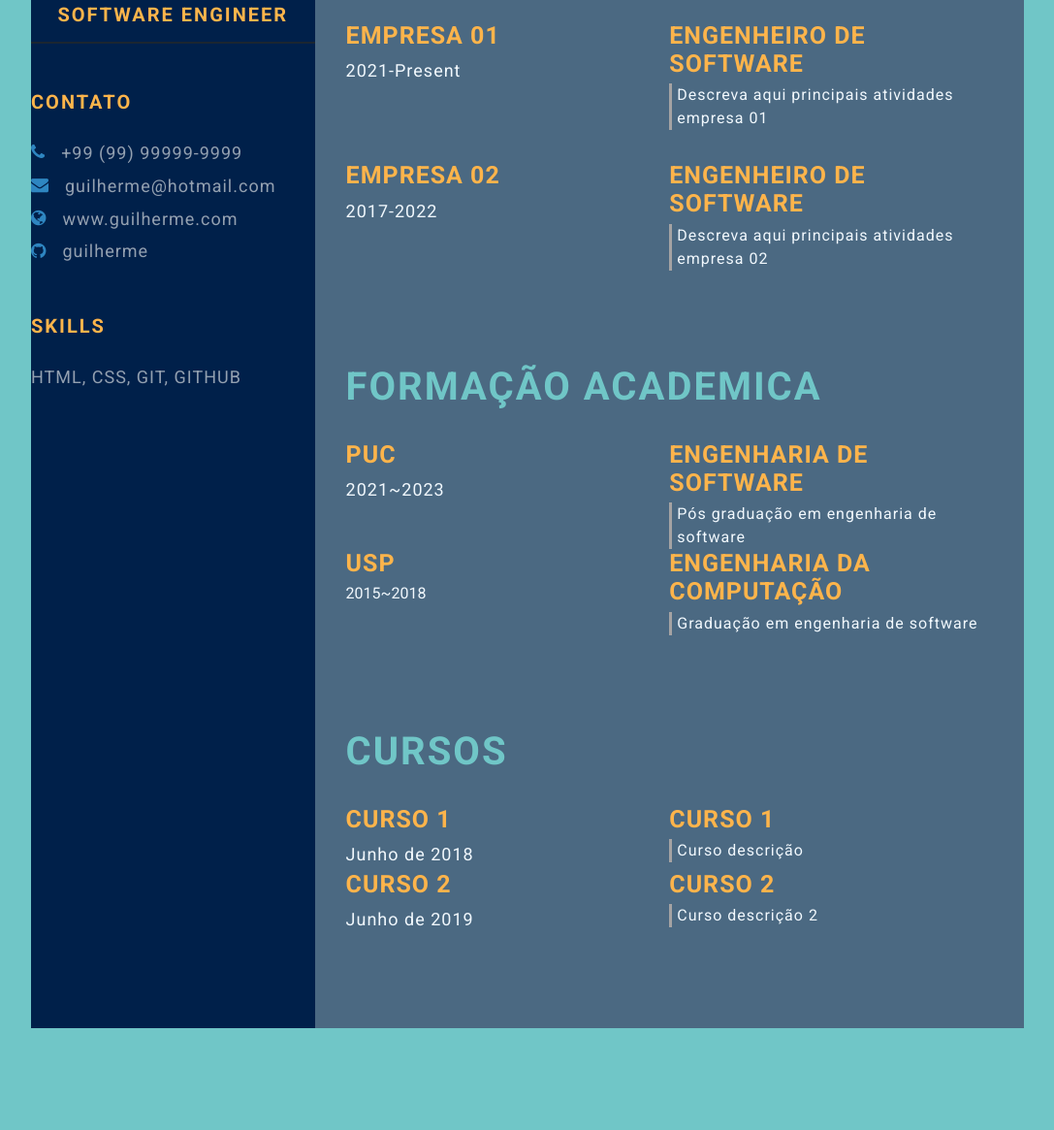
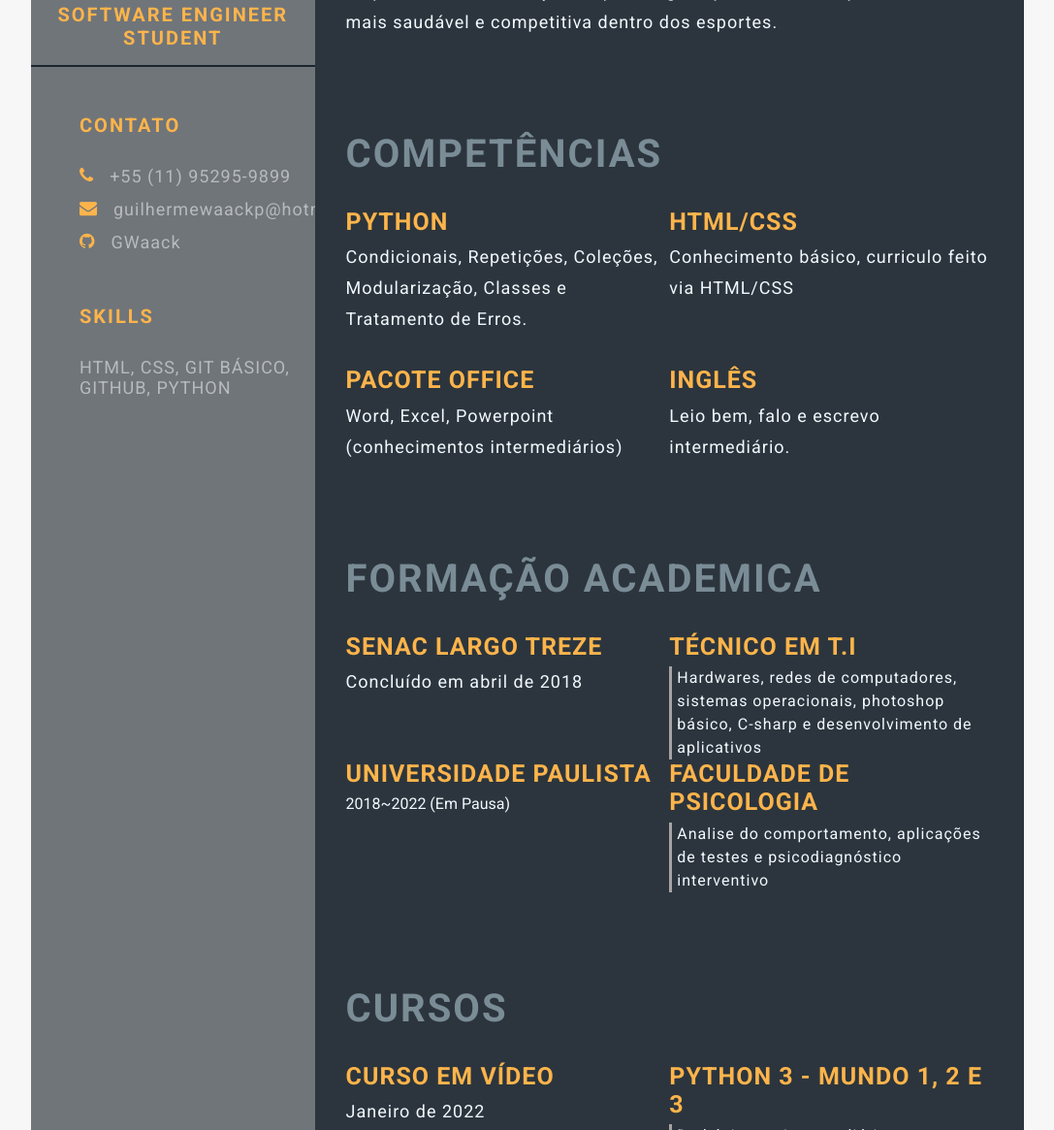
Before and after one commit to GWaack/GWaack.github.io, a plain HTML site: page index.html in a window 1280 px wide. Shown: the part 424-1589 px from the top of the page at 97% size, without its empty margins (96-1183 px from the left). Before the commit the page ends 1516 px from the top, so only its background shows below. Drawn offline with Linux system fonts and the light colour scheme.

Commit message:
Curriculo
Atualizado

```diff
--- a/index.html
+++ b/index.html
@@ -23,22 +23,21 @@
                 <div class="profile">
                     <img class="profile-image" src="img/profile-image.png" alt="Profile image" />
                     <p class="name">Guilherme Waack Pereira</p>
-                    <p class="profession">Software Engineer</p>
+                    <p class="profession">Software Engineer Student</p>
                 </div>
                 <div class="contact-info">
                     <p class="left-title">Contato</p>
                     <ul>
-                        <li><i class="fa fa-phone"></i>+99 (99) 99999-9999</li>
-                        <li><i class="fa fa-envelope"></i>guilherme@hotmail.com</li>
-                        <li><i class="fa fa-globe"></i>www.guilherme.com</li>
-                        <li><i class="fa fa-github"></i>guilherme</li>
+                        <li><i class="fa fa-phone" style="color:#FDB44B"></i>+55 (11) 95295-9899</li>
+                        <li><i class="fa fa-envelope" style="color:#FDB44B"></i>guilhermewaackp@hotmail.com</li>
+                        <li><i class="fa fa-github" style="color:#FDB44B"></i>GWaack</li>
                     </ul>
                 </div>
                 <div class="skills">
                     <p class="left-title">Skills</p>
                     <ul>
                         <li>
-                            <p>HTML, CSS, Git, GitHub</p>
+                            <p>HTML, CSS, Git Básico, <br>GitHub, Python</p>
                         </li>
                     </ul>
                 </div>
@@ -49,34 +48,36 @@
                 <section class="about gap">
                     <div class="right-title">Sobre Mim</div>
                     <p class="about-me-contents">
-                        Olá sou o Guilherme<br>
-                        <br> Um pouco mais sobre o que faço
-                        <br> Quais são minhas competencias
+
+                        Tive contato com desenvolvimento de app's para mobile na linguagem C-sharp em curso técnico (Senac). Estou me aprofundando em python, almejando ampliar meu conhecimento em back-end.<br><br>
+
+                        Cursei 4 anos de psicologia na Universidade Paulista, com experiências em psicodiagnóstico interventivo, aplicação de testes entre outros sob supervisão. Faço parte de um projeto onde trazemos para o senso comum umpouco sobre a atuação do psicólogo esportivo e dicas para uma vida mais saudável e competitiva dentro dos esportes.<br>
+                        <br>
                     </p>
                 </section>
-                <section class="experience gap">
-                    <div class="right-title">Experiencia</div>
-                    <div class="experience-contents">
-                        <div class="exp-left">
-                            <p class="exp-company-name">Empresa 01</p>
-                            <p class="exp-time-period">2021-Present</p>
+                <section class="competence gap">
+                    <div class="right-title">Competências</div>
+                    <div class="competence-contents">
+                        <div class="comp-left">
+                            <p class="comp-name">Python</p>
+                            <p class="comp-plus">Condicionais, Repetições, Coleções, Modularização, Classes e Tratamento de Erros.</p>
                         </div>
-                        <div class="exp-right">
-                            <p class="exp-position">Engenheiro de Software</p>
-                            <p class="exp-desc">
-                                Descreva aqui principais atividades empresa 01
+                        <div class="comp-right">
+                            <p class="comp-name">HTML/CSS</p>
+                            <p class="comp-plus">
+                                Conhecimento básico, curriculo feito via HTML/CSS
                             </p>
                         </div>
                     </div>
-                    <div class="experience-contents">
-                        <div class="exp-left">
-                            <p class="exp-company-name">Empresa 02</p>
-                            <p class="exp-time-period">2017-2022</p>
+                    <div class="competence-contents">
+                        <div class="comp-left">
+                            <p class="comp-name">Pacote Office</p>
+                            <p class="comp-plus">Word, Excel, Powerpoint (conhecimentos intermediários)</p>
                         </div>
-                        <div class="exp-right">
-                            <p class="exp-position">Engenheiro de Software</p>
-                            <p class="exp-desc">
-                                Descreva aqui principais atividades empresa 02
+                        <div class="comp-right">
+                            <p class="comp-name">Inglês</p>
+                            <p class="comp-plus">
+                                Leio bem, falo e escrevo intermediário.
                             </p>
                         </div>
                     </div>
@@ -85,23 +86,23 @@
                     <div class="right-title">Formação Academica</div>
                     <div class="education-contents">
                         <div class="education-left">
-                            <p class="education-school-name">PUC</p>
-                            <p class="educationp-time-period">2021~2023</p>
+                            <p class="education-school-name">Senac Largo Treze</p>
+                            <p class="educationp-time-period">Concluído em abril de 2018</p>
                         </div>
                         <div class="education-right">
-                            <p class="education-subject">Engenharia de Software</p>
+                            <p class="education-subject">Técnico em T.I</p>
                             <p class="education-desc">
-                                Pós graduação em engenharia de software
+                                Hardwares, redes de computadores, sistemas operacionais, photoshop básico, C-sharp e desenvolvimento de aplicativos
                             </p>
                         </div>
                         <div class="education-left">
-                            <p class="education-school-name">USP</p>
-                            <p class="education-time-period">2015~2018</p>
+                            <p class="education-school-name">Universidade Paulista</p>
+                            <p class="education-time-period">2018~2022 (Em Pausa)</p>
                         </div>
                         <div class="education-right">
-                            <p class="education-subject">Engenharia da Computação</p>
+                            <p class="education-subject">Faculdade de Psicologia</p>
                             <p class="education-desc">
-                                Graduação em engenharia de software
+                                Analise do comportamento, aplicações de testes e psicodiagnóstico interventivo
                             </p>
                         </div>
                     </div>
@@ -110,20 +111,20 @@
                     <div class="right-title">Cursos</div>
                     <div class="awards-contents">
                         <div class="awards-left">
-                            <p class="awards-company-name">Curso 1</p>
-                            <p class="awards-time-period">Junho de 2018</p>
+                            <p class="awards-company-name">Curso em Vídeo</p>
+                            <p class="awards-time-period">Janeiro de 2022</p>
                         </div>
                         <div class="awards-right">
-                            <p class="awards-name">Curso 1</p>
-                            <p class="awards-desc">Curso descrição</p>
+                            <p class="awards-name">Python 3 - Mundo 1, 2 e 3</p>
+                            <p class="awards-desc">Do básico ao intermediário em desenvolvimento python, mais de 100 exercícios realizados</p>
                         </div>
                         <div class="awards-left">
-                            <p class="awards-company-name">Curso 2</p>
-                            <p class="awards-time-period">Junho de 2019</p>
+                            <p class="awards-company-name">Curso em Vídeo</p>
+                            <p class="awards-time-period">Maio de 2022</p>
                         </div>
                         <div class="awards-right">
-                            <p class="awards-name">Curso 2</p>
-                            <p class="awards-desc">Curso descrição 2</p>
+                            <p class="awards-name">MySQL</p>
+                            <p class="awards-desc">Bancos de dados utilizando um Sistema de Gerenciamento de Banco de Dados (MySQL) com a Linguagem de Consulta Estruturada (SQL).</p>
                         </div>
                     </div>
                 </section>
--- a/style.css
+++ b/style.css
@@ -7,7 +7,7 @@
 }
 
 body {
-    background-color: #70c6c7;
+    background-color: #f7f7f7;
 }
 
 .resume-contents {
@@ -21,13 +21,13 @@ body {
 .left-section {
     grid-column: span 2;
     height: 100%;
-    background-color: #00204A;
+    background-color: #70757a;
 }
 
 .right-section {
     grid-column: span 5;
     height: 100%;
-    background-color: #4B6982;
+    background-color: #2c353d;
     border-radius: 0px 60px 0px 0px;
 }
 
@@ -76,10 +76,12 @@ body {
     display: flex;
     align-items: center;
     padding-top: 3rem;
+    margin-left: 50px;
 }
 
 .contact-info ul {
     padding-top: 1.5rem;
+    margin-left: 50px;
 }
 
 .contact-info ul li,
@@ -101,6 +103,7 @@ body {
 
 .skills ul {
     padding-top: 1.5rem;
+    margin-left: 50px;
 }
 .skills ul li p {
     padding: .4rem 0;
@@ -121,21 +124,13 @@ body {
     text-transform: uppercase;
 }
 
-.referance-profession {
-    font-size: 16px;
-    color: #d6dbdfaf;
-    letter-spacing: 1px;
-    /* text-transform: uppercase; */
-    padding-bottom: .4rem;
-}
-
 
 .right-section-contents {
     padding: 2rem 2rem;
 }
 
 .right-title {
-    color: #70C6C7;
+    color: #7A8C96;
     font-size: 40px;
     letter-spacing: 2px;
     text-transform: uppercase;
@@ -156,7 +151,7 @@ body {
     color: #F1F8FD;
 }
 
-.experience-contents,
+.competence-contents,
 .education-contents,
 .awards-contents {
     display: grid;
@@ -165,7 +160,7 @@ body {
     color: #F1F8FD;
 }
 
-.exp-company-name,
+.comp-name,
 .education-school-name,
 .awards-company-name {
     font-size: 25px;
@@ -176,7 +171,7 @@ body {
     padding-bottom: .4rem;
 }
 
-.exp-time-period,
+.comp-plus,
 .educationp-time-period,
 .awards-time-period {
     font-size: 18px;
@@ -184,7 +179,6 @@ body {
     line-height: 2rem;
 }
 
-.exp-position,
 .education-subject,
 .awards-name {
     font-size: 25px;
@@ -195,7 +189,6 @@ body {
     padding-bottom: .4rem;
 }
 
-.exp-desc,
 .education-desc,
 .awards-desc {
     font-size: 16px;
@@ -207,7 +200,7 @@ body {
 
 /* Media queries */
 @media screen and (max-width:780px) {
-    .experience-contents,
+    .competence-contents,
     .education-contents,
     .awards-contents {
         grid-template-columns: repeat(1, 1fr);
@@ -273,19 +266,18 @@ body {
         line-height: 1.5rem;
     }
 
-    .exp-company-name,
+    .comp-name,
     .education-school-name,
     .awards-company-name {
         font-size: 18px;
     }
 
-    .exp-time-period,
+    .comp-plus,
     .educationp-time-period,
     .awards-time-period {
         font-size: 16px;
     }
 
-    .exp-position,
     .education-subject,
     .awards-name {
         font-size: 18px;
```
